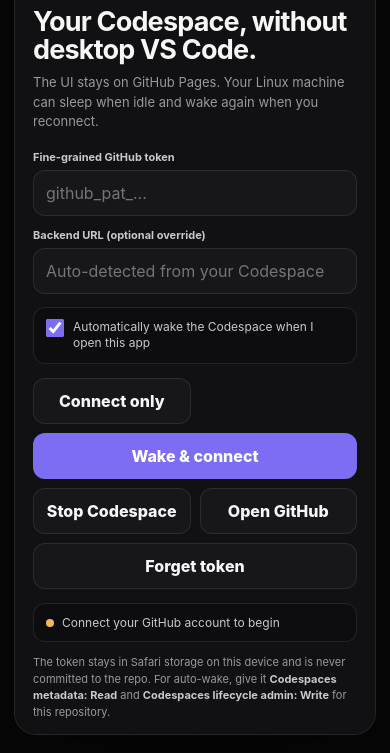
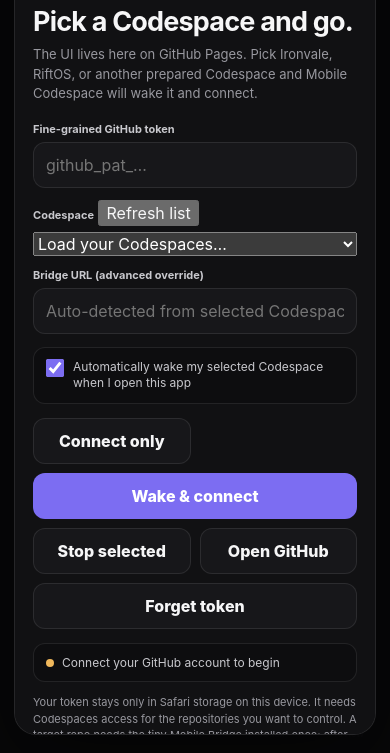
Before and after one commit to Arctic403/Mobile-codespace, a website: page public/index.html in a window 390 px wide. Shown: the part 91-844 px from the top of the page. Drawn offline with Linux system fonts and the light colour scheme.

Commit message:
Add Codespace picker to mobile UI

```diff
--- a/public/index.html
+++ b/public/index.html
@@ -108,7 +108,7 @@
             <button id="codexRun" class="primary">Run Codex</button>
           </div>
         </div>
-        <div class="hint-card">Codex runs inside your Codespace. Workspace-write stays sandboxed to the workspace.</div>
+        <div class="hint-card">Codex runs inside your selected Codespace. Workspace-write stays sandboxed to that workspace.</div>
         <pre id="codexOutput" class="codex-output muted">Codex output appears here.</pre>
       </section>
 
@@ -140,34 +140,46 @@
         <div class="connection-logo">M</div>
         <button id="closeConnection" class="icon-btn connection-close" aria-label="Close">×</button>
       </div>
-      <h1>Your Codespace, without desktop VS Code.</h1>
-      <p>The UI stays on GitHub Pages. Your Linux machine can sleep when idle and wake again when you reconnect.</p>
+      <h1>Pick a Codespace and go.</h1>
+      <p>The UI lives here on GitHub Pages. Pick Ironvale, RiftOS, or another prepared Codespace and Mobile Codespace will wake it and connect.</p>
 
       <div class="connection-field">
         <label for="githubToken">Fine-grained GitHub token</label>
         <input id="githubToken" type="password" autocomplete="off" autocapitalize="off" spellcheck="false" placeholder="github_pat_…" />
       </div>
+
       <div class="connection-field">
-        <label for="backendUrl">Backend URL (optional override)</label>
-        <input id="backendUrl" type="url" inputmode="url" autocapitalize="off" spellcheck="false" placeholder="Auto-detected from your Codespace" />
+        <div class="connection-label-row">
+          <label for="codespaceSelect">Codespace</label>
+          <button id="refreshCodespaces" class="mini-link" type="button">Refresh list</button>
+        </div>
+        <select id="codespaceSelect">
+          <option value="">Load your Codespaces…</option>
+        </select>
       </div>
-      <label class="auto-wake-row"><input id="autoWake" type="checkbox" checked /> <span>Automatically wake the Codespace when I open this app</span></label>
+
+      <div class="connection-field">
+        <label for="backendUrl">Bridge URL (advanced override)</label>
+        <input id="backendUrl" type="url" inputmode="url" autocapitalize="off" spellcheck="false" placeholder="Auto-detected from selected Codespace" />
+      </div>
+
+      <label class="auto-wake-row"><input id="autoWake" type="checkbox" checked /> <span>Automatically wake my selected Codespace when I open this app</span></label>
 
       <div class="connection-actions">
         <button id="connectNow">Connect only</button>
         <button id="startCodespace" class="primary">Wake & connect</button>
       </div>
       <div class="connection-secondary">
-        <button id="stopCodespace">Stop Codespace</button>
+        <button id="stopCodespace">Stop selected</button>
         <button id="openCodespaces">Open GitHub</button>
         <button id="forgetConnection">Forget token</button>
       </div>
 
       <div id="connectionState" class="connection-state">
-        <span class="dot"></span><span id="connectionText">Connect your GitHub account to begin</span>
+        <span class="dot"></span><span id="connectionText">Paste your token, then load your Codespaces</span>
       </div>
       <div class="connection-help">
-        The token stays in Safari storage on this device and is never committed to the repo. For auto-wake, give it <strong>Codespaces metadata: Read</strong> and <strong>Codespaces lifecycle admin: Write</strong> for this repository.
+        Your token stays only in Safari storage on this device. It needs Codespaces access for the repositories you want to control. A target repo needs the tiny Mobile Bridge installed once; after that it can sleep and wake normally.
       </div>
     </div>
   </div>
```
